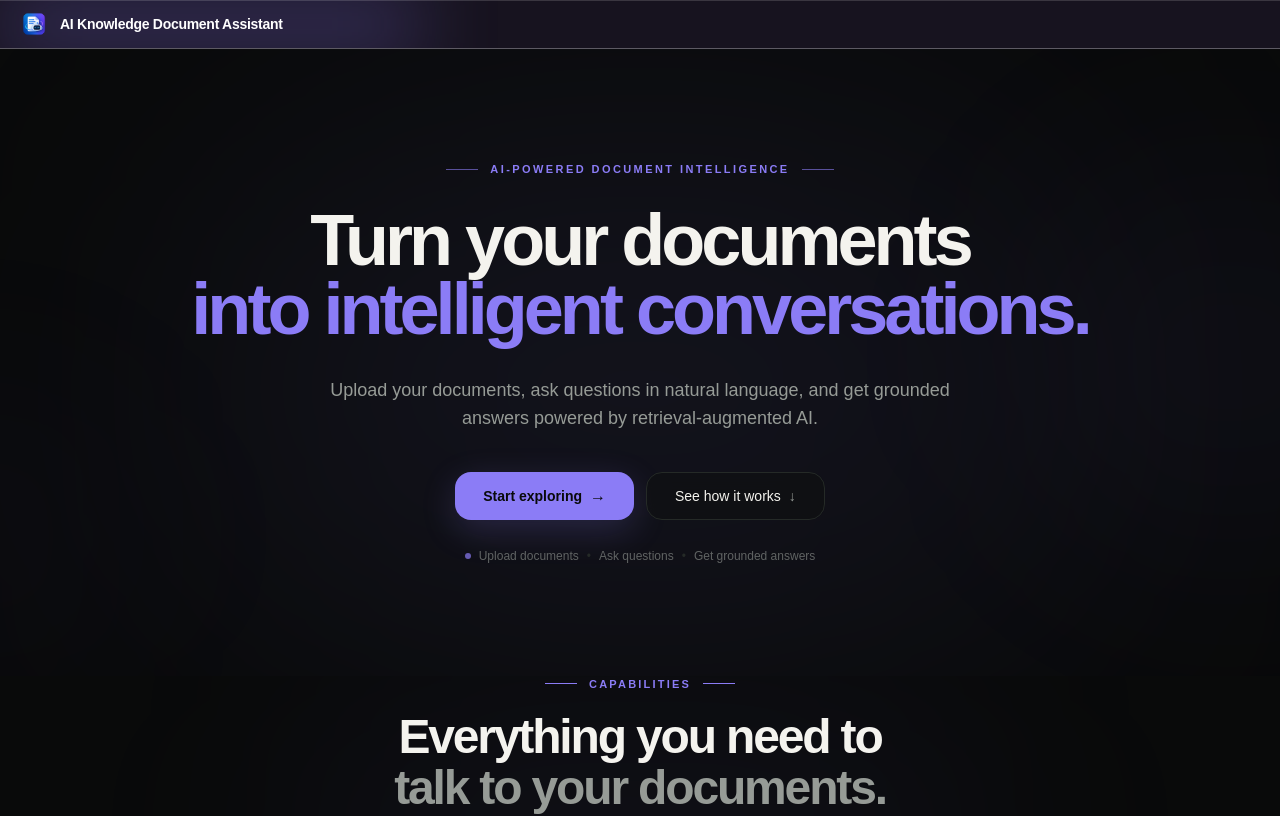
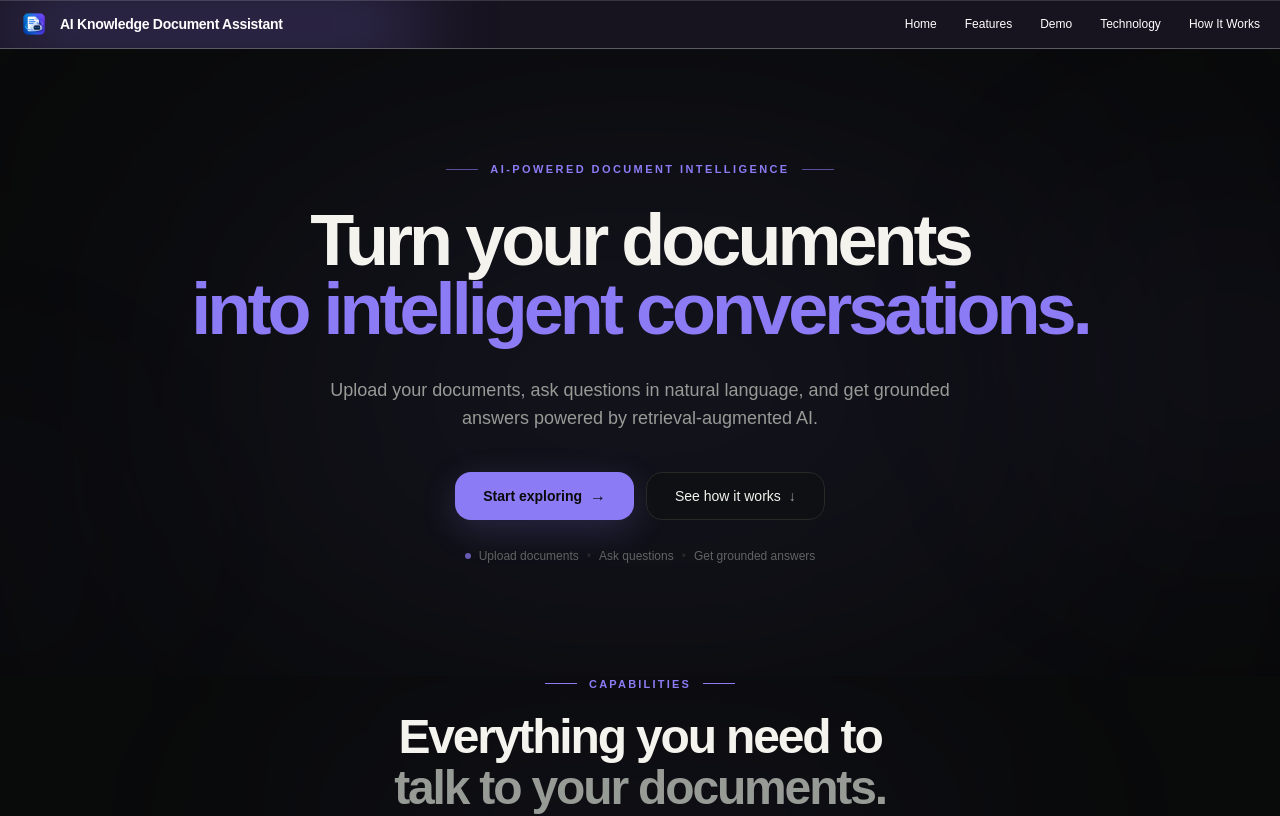
Before and after one commit to ma3llim/ai-knowledge-document-assistant, a React (Vite) app: page / in a window 1280 px wide. Shown: the top 816 px of the page. Built offline with nearby package versions, Linux system fonts and the light colour scheme; no server answers.

Commit message:
feat: integrate smooth scrolling with react-scroll, update Header and Home components for navigation enhancements

```diff
--- a/package.json
+++ b/package.json
@@ -32,6 +32,7 @@
         "react-markdown": "^10.1.0",
         "react-redux": "^9.3.0",
         "react-router-dom": "^7.18.4",
+        "react-scroll": "^1.9.3",
         "react-syntax-highlighter": "^16.1.1",
         "remark-gfm": "^4.0.1",
         "shadcn": "^4.21.0",
@@ -47,6 +48,7 @@
         "@types/node": "^24.13.3",
         "@types/react": "^19.2.18",
         "@types/react-dom": "^19.2.7",
+        "@types/react-scroll": "^1.8.10",
         "@types/react-syntax-highlighter": "^15.5.13",
         "@vitejs/plugin-react": "^6.1.1",
         "eslint": "^10.10.0",
--- a/src/components/home/Header.tsx
+++ b/src/components/home/Header.tsx
@@ -1,24 +1,47 @@
 import logo from "@/assets/logo.png";
+import { Link } from "react-scroll";
+
+const navigation = [
+    { label: "Home", to: "hero" },
+    { label: "Features", to: "features" },
+    { label: "Demo", to: "product-demo" },
+    { label: "Technology", to: "technology" },
+    { label: "How It Works", to: "document-intelligence" },
+];
 
 const Brand = () => (
-    <div className="flex items-center gap-3">
+    <Link to="hero" smooth duration={800} className="flex cursor-pointer items-center gap-3">
         <img src={logo} alt="AI Knowledge" className="h-7 w-auto" />
 
-        <div className="flex items-center gap-2">
-            <span className="text-sm font-bold tracking-[-0.02em] text-white">AI Knowledge Document Assistant</span>
-        </div>
-    </div>
+        <span className="text-sm font-bold tracking-[-0.02em] text-white">AI Knowledge Document Assistant</span>
+    </Link>
 );
 
 const Header = () => {
     return (
-        <header className="relative w-full overflow-hidden border-b border-white/30 bg-[#17131F] backdrop-blur-2xl backdrop-saturate-150">
-            <div className="pointer-events-none absolute inset-y-0 left-0 w-105 bg-landing-primary/35 blur-2xl                    " />
+        <header className="sticky z-50 top-0 w-full overflow-hidden border-b border-white/30 bg-[#17131F] backdrop-blur-2xl backdrop-saturate-150">
+            <div className="pointer-events-none absolute inset-y-0 left-0 w-105 bg-landing-primary/35 blur-2xl" />
 
             <div className="pointer-events-none absolute inset-x-0 top-0 h-px bg-white/15" />
 
-            <div className="relative flex h-12 items-center px-5">
+            <div className="relative flex h-12 items-center justify-between px-5">
                 <Brand />
+
+                <nav className="hidden items-center gap-7 md:flex">
+                    {navigation.map((item) => (
+                        <Link
+                            key={item.to}
+                            to={item.to}
+                            smooth
+                            duration={800}
+                            offset={-48}
+                            className="group relative cursor-pointer text-xs font-medium text-white"
+                        >
+                            {item.label}
+                            <span className="absolute -bottom-1 left-0 h-px w-full origin-left scale-x-0 bg-white transition-transform duration-300 ease-out group-hover:scale-x-100" />
+                        </Link>
+                    ))}
+                </nav>
             </div>
         </header>
     );
--- a/src/index.css
+++ b/src/index.css
@@ -113,6 +113,7 @@
     html {
         @apply font-sans;
         color-scheme: dark;
+        scroll-behavior: smooth;
     }
 
     body {
--- a/src/pages/Home.tsx
+++ b/src/pages/Home.tsx
@@ -5,16 +5,27 @@ import VideoShowcase from "@/components/home/VideoShowcase";
 import DocumentIntelligence from "@/components/home/DocumentIntelligence";
 import Footer from "@/components/home/Footer";
 import Features from "@/components/home/Features";
+import { Element } from "react-scroll";
 
 const Home = () => {
     return (
         <>
             <Header />
-            <Hero />
-            <Features />
-            <VideoShowcase />
-            <TrustedTechnology />
-            <DocumentIntelligence />
+            <Element name="hero">
+                <Hero />
+            </Element>
+            <Element name="features">
+                <Features />
+            </Element>
+            <Element name="product-demo">
+                <VideoShowcase />
+            </Element>
+            <Element name="technology">
+                <TrustedTechnology />
+            </Element>
+            <Element name="document-intelligence">
+                <DocumentIntelligence />
+            </Element>
             <Footer />
         </>
     );
```
Also changed, not shown: 1 other file (tests, documents, lock files or other folders).
